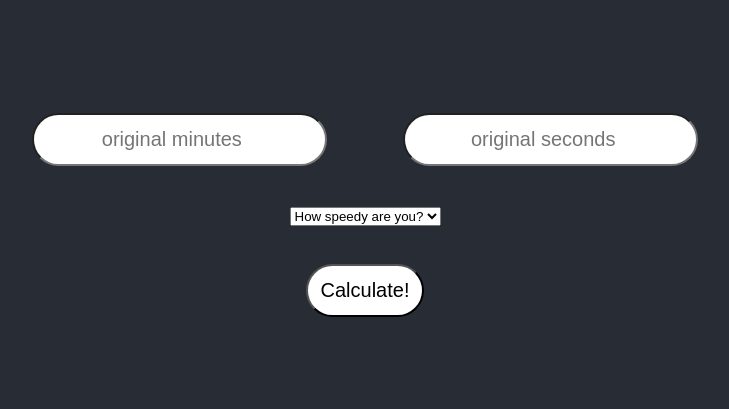
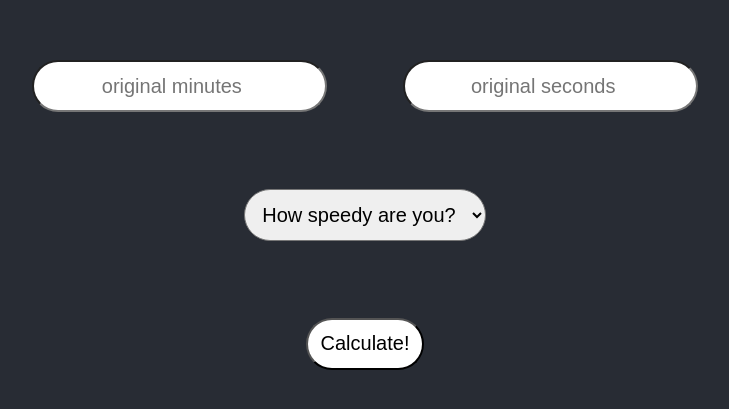
Before and after one commit to jzolo22/time-cruncher, a React (Create React App) app: page / in a window 1280 px wide. Shown: the part 185-594 px from the top of the page, without its empty margins (275-1004 px from the left). Built offline with nearby package versions, Linux system fonts and the light colour scheme.

Commit message:
add Another button and conditional form rendering

```diff
--- a/src/App.tsx
+++ b/src/App.tsx
@@ -1,16 +1,21 @@
 import './App.css';
 import {useState} from 'react'
 import {Form} from './components/Form';
+import StyledBtn from './styledComponents/StyledBtn';
+import StyledFormContainer from './styledComponents/StyledFormContainer';
 
 function App() {
   const [minutes, setMinutes] = useState(0)
   const [seconds, setSeconds] = useState(0)
+  const [form, setForm] = useState(true)
+
   // const originalLength:string = "original length"
   // const speed:string = "speed"
 
   const submitHandler = (minutes: number, seconds: number) => {
     setMinutes(minutes)
     setSeconds(seconds)
+    setForm(false)
   }
 
   const numberText = (minutes: number = 0, seconds: number = 0) => {
@@ -21,10 +26,22 @@ function App() {
     }
   }
 
+  const resetHandler = () => {
+    setMinutes(0)
+    setSeconds(0)
+    setForm(true)
+  }
+
   return (
     <div className="main-container">
-      <Form submitHandler={submitHandler} />
-      <div>
+      {
+        form
+        ?
+        <Form submitHandler={submitHandler} />
+        :
+        null
+      }
+      <StyledFormContainer>
         {
           minutes && seconds
           ?
@@ -46,7 +63,14 @@ function App() {
           :
           null
         }
-      </div>
+        {
+        form
+        ?
+        null
+        :
+        <StyledBtn onClick={resetHandler}>Another!</StyledBtn>
+      }
+      </StyledFormContainer>
     </div>
   );
 }
--- a/src/components/Form.tsx
+++ b/src/components/Form.tsx
@@ -1,6 +1,7 @@
 import { ChangeEvent, FormEvent, useState } from 'react'
 import StyledInput from '../styledComponents/StyledInput'
 import StyledFormContainer from '../styledComponents/StyledFormContainer'
+import StyledSelect from '../styledComponents/StyledSelect'
 import styled from 'styled-components'
 import StyledBtn from '../styledComponents/StyledBtn'
 
@@ -68,13 +69,13 @@ export const Form = ({submitHandler}: FormProps) => {
                     onChange={secondHandler}
                 />
                 <br></br>
-                <select name="speed" onChange={speedHandler}>
+                <StyledSelect name="speed" onChange={speedHandler}>
                     <option selected disabled>How speedy are you?</option>
                     <option value="1.25">1.25x</option>
                     <option value="1.5">1.5x</option>
                     <option value="1.75">1.75x</option>
                     <option value="2">2x</option>
-                </select>
+                </StyledSelect>
                 <br></br>
                 <StyledBtn>Calculate! </StyledBtn>
             </form>
--- /dev/null
+++ b/src/styledComponents/StyledSelect.tsx
@@ -0,0 +1,18 @@
+import styled from 'styled-components'
+
+const StyledSelect = styled.select`
+    width: fit-content;
+    outline: none;
+    margin: 3%;
+    padding: 1%;
+    border-radius: 2em;
+    text-align: center;
+    font-size: 20px;
+    // -webkit-transition: 0.5s;
+    // box-shadow: 4px;
+    // &:focus {
+    //     border: 5px solid pink;
+    // }
+`
+
+export default StyledSelect
```
Also changed, not shown: src/components/Input.tsx (deleted, +0 -11 lines).
